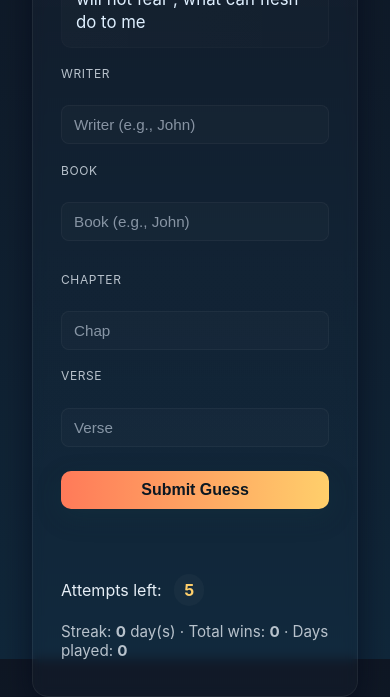
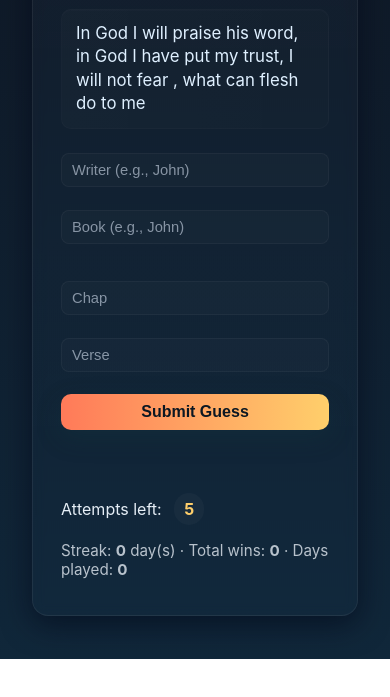
Before and after one commit to insperitas/bible-verse-guess, a plain HTML site: page index.html in a window 390 px wide. Shown: the part 185-882 px from the top of the page. After the commit the page ends 844 px from the top, so only its background shows below. Drawn offline with Linux system fonts and the light colour scheme.

Commit message:
Add files via upload
Jan Edits

```diff
--- a/style.css
+++ b/style.css
@@ -134,22 +134,23 @@ h1{
 }
 
 /* Form layout */
+/* Stack form fields vertically (four rows) */
 #guessForm{
   display:grid;
-  grid-template-columns: repeat(2, 1fr);
-  gap:12px 16px;
-  align-items:end;
-  margin-bottom:14px;
+  grid-template-columns: 1fr;
+  gap:10px 0;
+  align-items:start;
+  margin-bottom:12px;
 }
 
 /* Labels */
-#guessForm label{
-  display:block;
-  font-size:0.75rem;
-  color:var(--muted);
-  text-transform:uppercase;
-  letter-spacing:0.6px;
-  margin-bottom:6px;
+/* visually hidden labels (keeps accessibility but removes visual footprint) */
+.sr-only{
+  position: absolute !important;
+  height: 1px; width: 1px;
+  overflow: hidden;
+  clip: rect(1px, 1px, 1px, 1px);
+  white-space: nowrap;
 }
 
 /* Ensure label + input occupy full column */
@@ -163,20 +164,20 @@ h1{
 #guessForm input[type="text"],
 #guessForm input[type="number"]{
   width:100%;
-  padding:10px 12px;
+  padding:8px 10px;
   border-radius:8px;
   border:1px solid rgba(255,255,255,0.04);
   background: rgba(255,255,255,0.02);
   color: #e9f6ff;
-  font-size:0.95rem;
-  transition: box-shadow .15s ease, transform .08s ease, border-color .12s ease;
+  font-size:0.92rem;
+  transition: box-shadow .12s ease, transform .06s ease, border-color .1s ease;
   outline: none;
   -webkit-appearance: none;
 }
 
 /* Make the two number fields a bit narrower visually by grouping */
 #chapter, #verseNum{
-  max-width:160px;
+  max-width:120px;
 }
 
 /* Focus styles */
@@ -195,7 +196,7 @@ h1{
 #guessForm button[type="submit"]{
   grid-column: 1 / -1;
   justify-self:end;
-  padding:10px 18px;
+  padding:9px 16px;
   border-radius:10px;
   border: none;
   background: linear-gradient(90deg,var(--accent),var(--accent-2));
@@ -267,8 +268,7 @@ h1{
 #nextBtn:hover{ color: white; }
 
 /* Responsive: stack fields on small screens */
-@media (max-width:640px){
-  #guessForm{ grid-template-columns: 1fr; }
+@media (max-width:420px){
   #chapter, #verseNum{ max-width:100%; }
   #guessForm button[type="submit"]{ width:100%; }
 }
@@ -291,13 +291,23 @@ h1::after{
 /* JW link – prominent, high-contrast for readability */
 .jw-link{
   display:inline-block;
-  margin-top:8px;
-  font-size:1.05rem;
+  margin-top:10px;
+  font-size:1.12rem;
   font-weight:700;
   color: var(--accent-2);
-  text-decoration: underline;
+  text-decoration: none;
+  padding:8px 10px;
+  border-radius:8px;
+  border: 1px solid rgba(255,255,255,0.04);
+  background: rgba(255,255,255,0.02);
 }
-.jw-link:hover{ color: #fff; }
+.jw-link:hover{ color: #fff; background: rgba(255,255,255,0.035); }
+
+/* Book-specific clue area inside the form – sits under the book input */
+#bookClues{
+  grid-column: 1 / -1;
+  margin-top:4px;
+}
 
 /* Clue styling */
 .clue {
```
